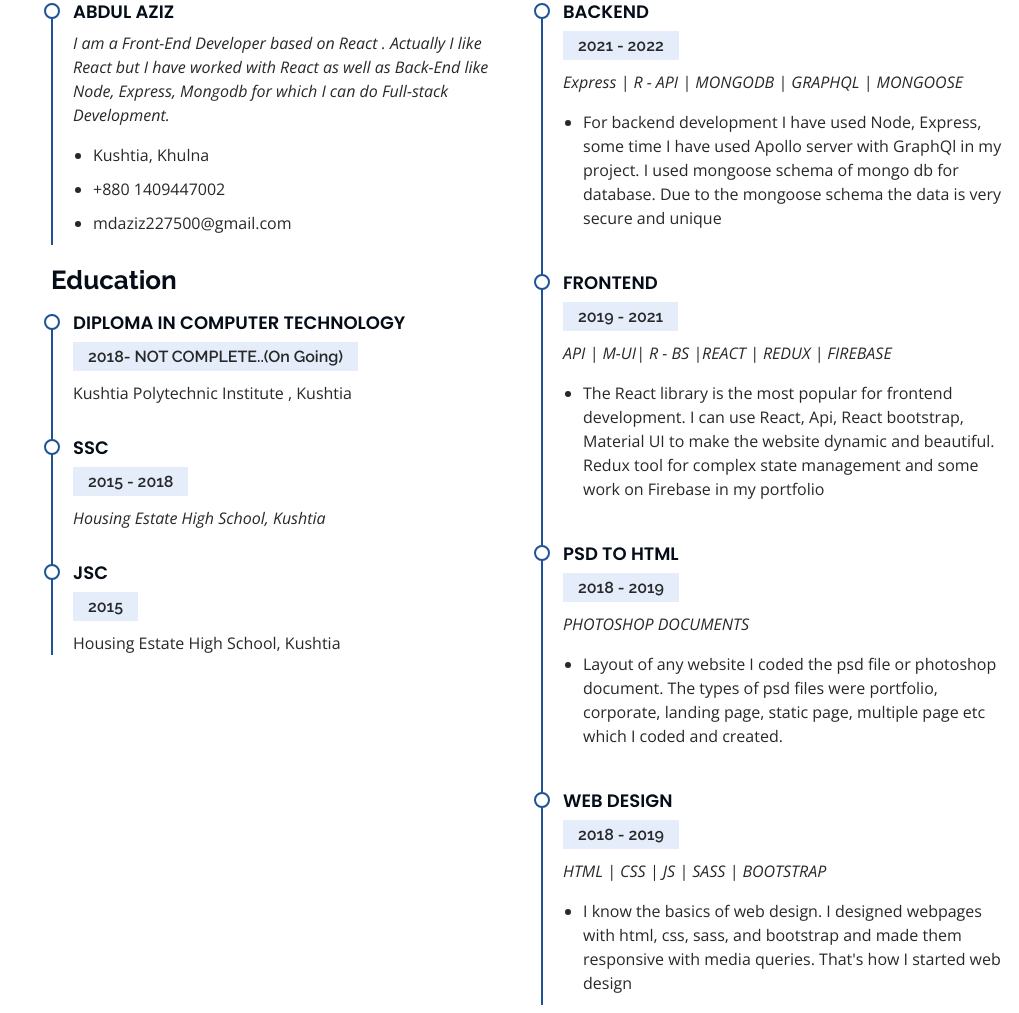
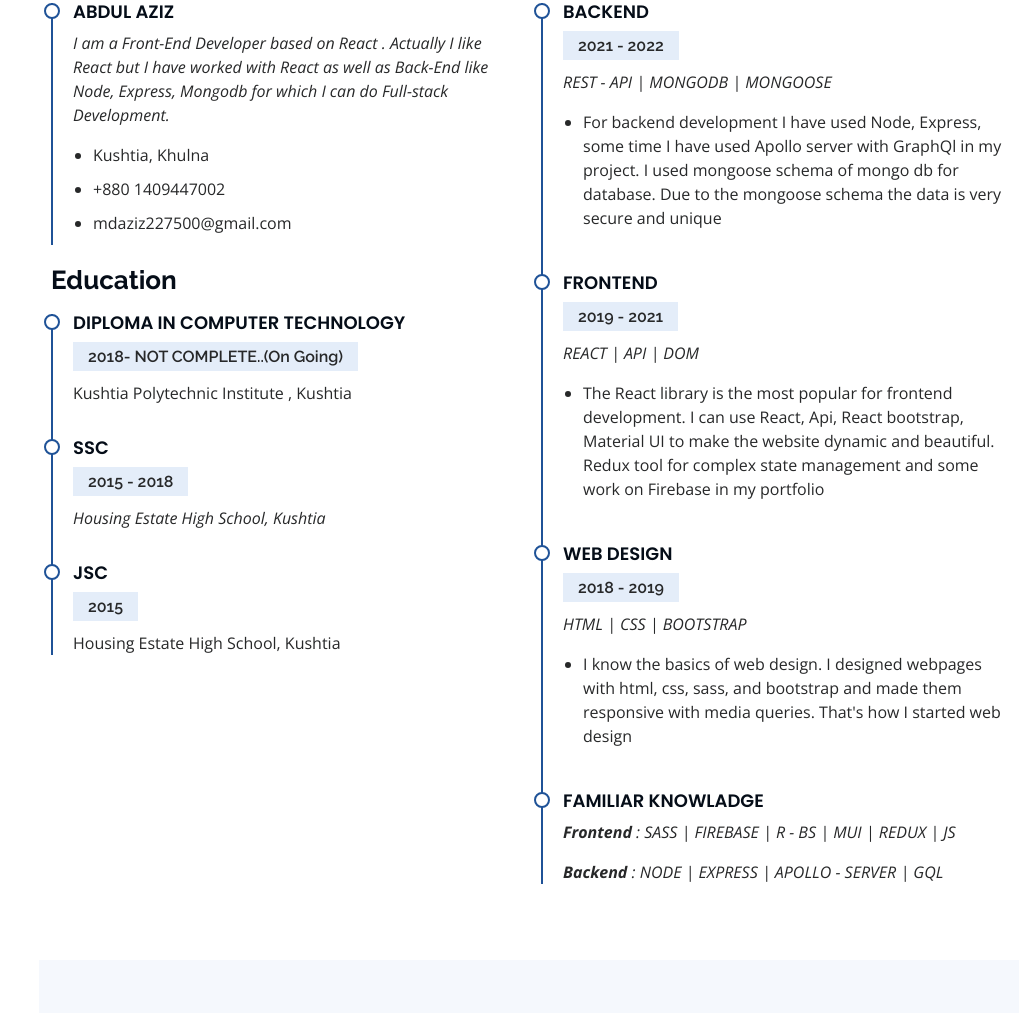
Before and after one commit to Simple-temp/Own-portfolio, a plain HTML site: page index.html in a window 1280 px wide. Shown: the part 2287-3300 px from the top of the page, without its empty margins (261-1280 px from the left). Drawn offline with nearby package versions, Linux system fonts and the light colour scheme.

Commit message:
edit something

```diff
--- a/index.html
+++ b/index.html
@@ -129,10 +129,10 @@
               <br>
               <br>
               In React best practice are :- firebase-authentication, react-component, react-router, private-route,
-              react-hooks, react-hook-form, map, crud-operation, regex, material-ui, searching and context-api.
+              react-hooks, react-hook-form, map, crud-operation, and context-api.
               <br>
               <br>
-              The familiar technologys are :- firebase-store, firestore, jsonwebtoken, google-map, redux, stripe, paypal, react-higher-order-components and react-native.
+              The familiar technologys are :- firebase-store, firestore, jsonwebtoken, google-map, redux, stripe, paypal, react-higher-order-components, react-native, regex, material-ui, and searching.
             </p>
           </div>
         </div>
@@ -310,7 +310,7 @@
             <div class="resume-item">
               <h4>Backend </h4>
               <h5>2021 - 2022</h5>
-              <p><em>Express | R - API | MONGODB | GRAPHQL | MONGOOSE</em></p>
+              <p><em>REST - API | MONGODB  | MONGOOSE</em></p>
               <ul>
                 <li>For backend development I have used Node, Express, some time I have used Apollo server with GraphQl in my project. I used mongoose schema of mongo db for database. Due to the mongoose schema the data is very secure and unique</li>
               </ul>
@@ -318,27 +318,25 @@
             <div class="resume-item">
               <h4>Frontend</h4>
               <h5>2019 - 2021</h5>
-              <p><em>API | M-UI| R - BS |REACT | REDUX | FIREBASE</em></p>
+              <p><em>REACT  | API | DOM</em></p>
               <ul>
                 <li>The React library is the most popular for frontend development. I can use React, Api, React bootstrap, Material UI to make the website dynamic and beautiful. Redux tool for complex state management and some work on Firebase in my portfolio</li>
               </ul>
             </div>
             <div class="resume-item">
-              <h4>PSD to HTMl</h4>
-              <h5>2018 - 2019</h5>
-              <p><em>PHOTOSHOP DOCUMENTS</em></p>
-              <ul>
-                <li>Layout of any website I coded the psd file or photoshop document. The types of psd files were portfolio, corporate, landing page, static page, multiple page etc which I coded and created.</li>
-              </ul>
-            </div>
-            <div class="resume-item">
               <h4>Web Design</h4>
               <h5>2018 - 2019</h5>
-              <p><em>HTML | CSS | JS | SASS | BOOTSTRAP</em></p>
+              <p><em>HTML | CSS | BOOTSTRAP</em></p>
               <ul>
                 <li>I know the basics of web design. I designed webpages with html, css, sass, and bootstrap and made them responsive with media queries. That's how I started web design</li>
               </ul>
             </div>
+            <div class="resume-item">
+              <h4>Familiar Knowladge</h4>
+              <p><em> <b>Frontend</b> : SASS | FIREBASE | R - BS | MUI | REDUX | JS</em></p>
+              <p><em> <b>Backend</b> : NODE | EXPRESS | APOLLO - SERVER | GQL </em></p>
+            </div>
+
           </div>
         </div>
 
```
